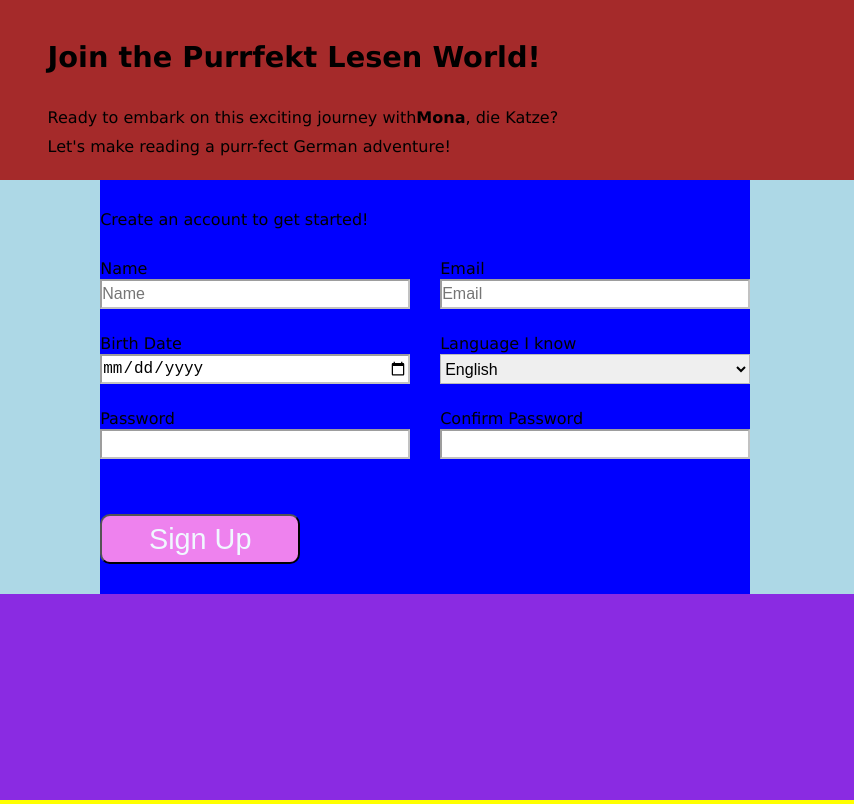
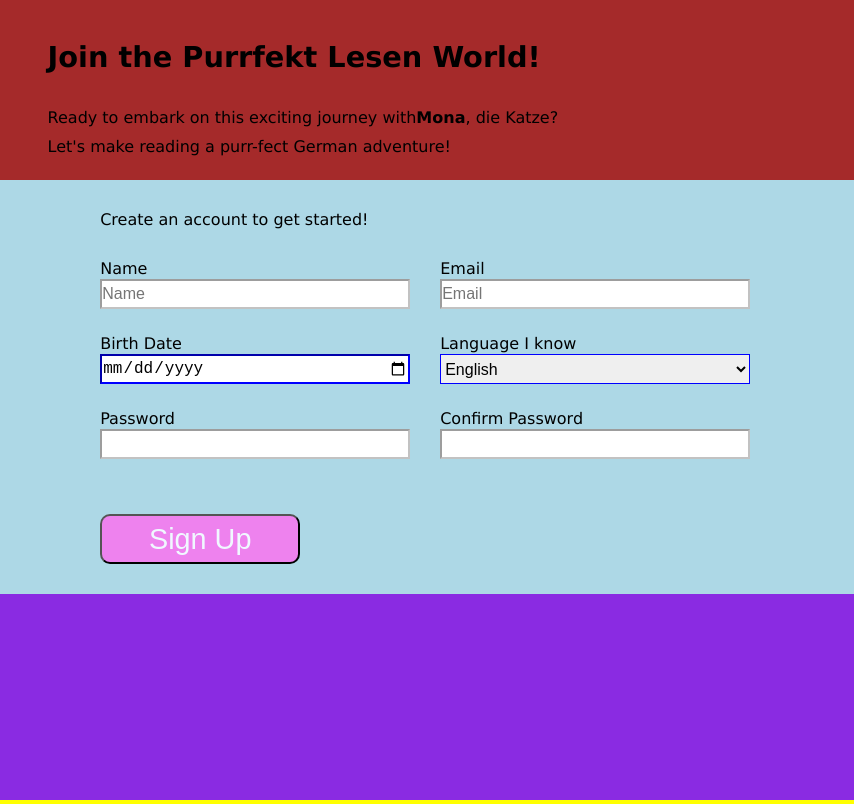
Before and after one commit to kathejim/sign-up-form, a plain HTML site: page index.html in a window 1280 px wide. Shown: the full height of the page, 426-1280 px from the left. Drawn offline with Linux system fonts and the light colour scheme.

Commit message:
Input and select fields that are valid have a blue border.

```diff
--- a/style.css
+++ b/style.css
@@ -110,7 +110,7 @@ form {
 
 form > div {
     width: 650px;
-    background-color: blue;
+    /*! background-color: blue; */
     margin: auto;
     padding: 30px 0px;
     height: inherit;
@@ -167,10 +167,10 @@ button {
     color: aliceblue;
 }
 
-input:valid select:valid {
+input:valid, select:valid {
     border-color: blue;
 }
 
-input:focus:invalid select:focus:invalid{
+input:focus:invalid, select:focus:invalid{
     border-color: red;
 }
```
